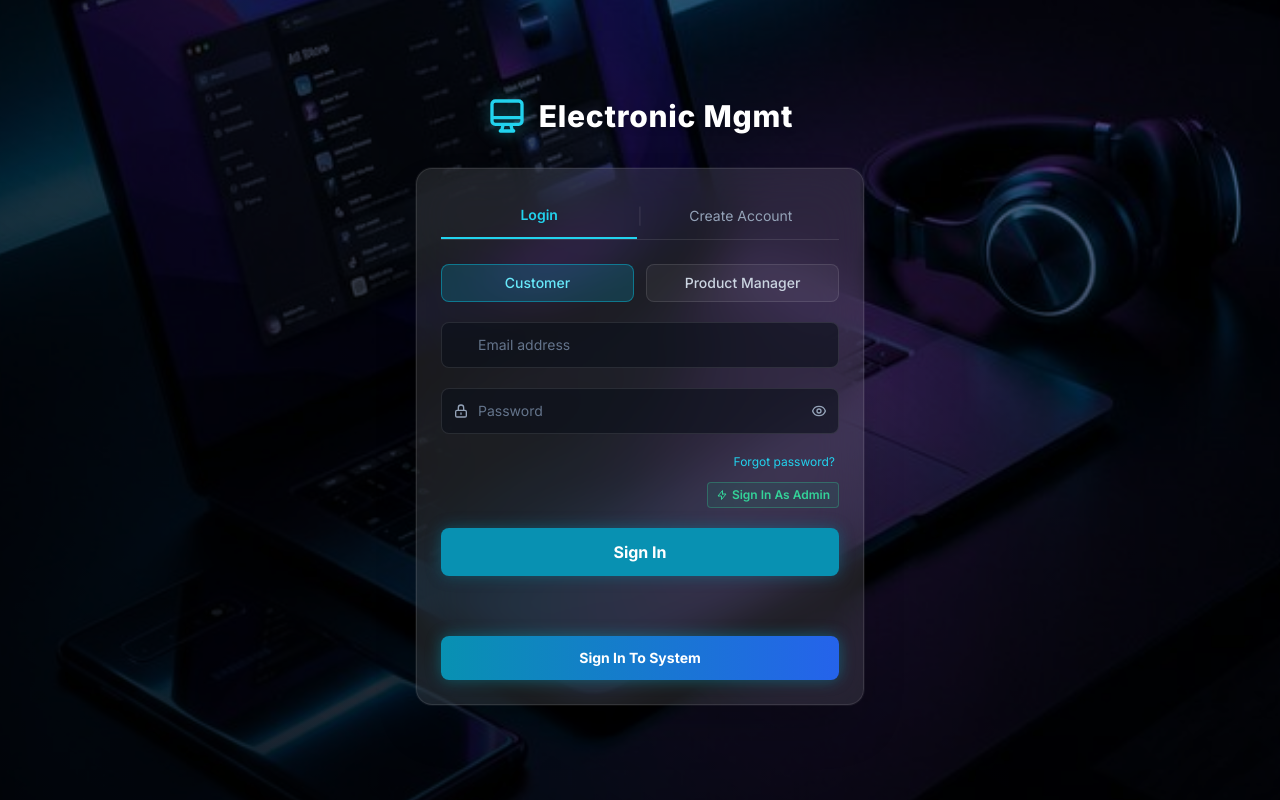
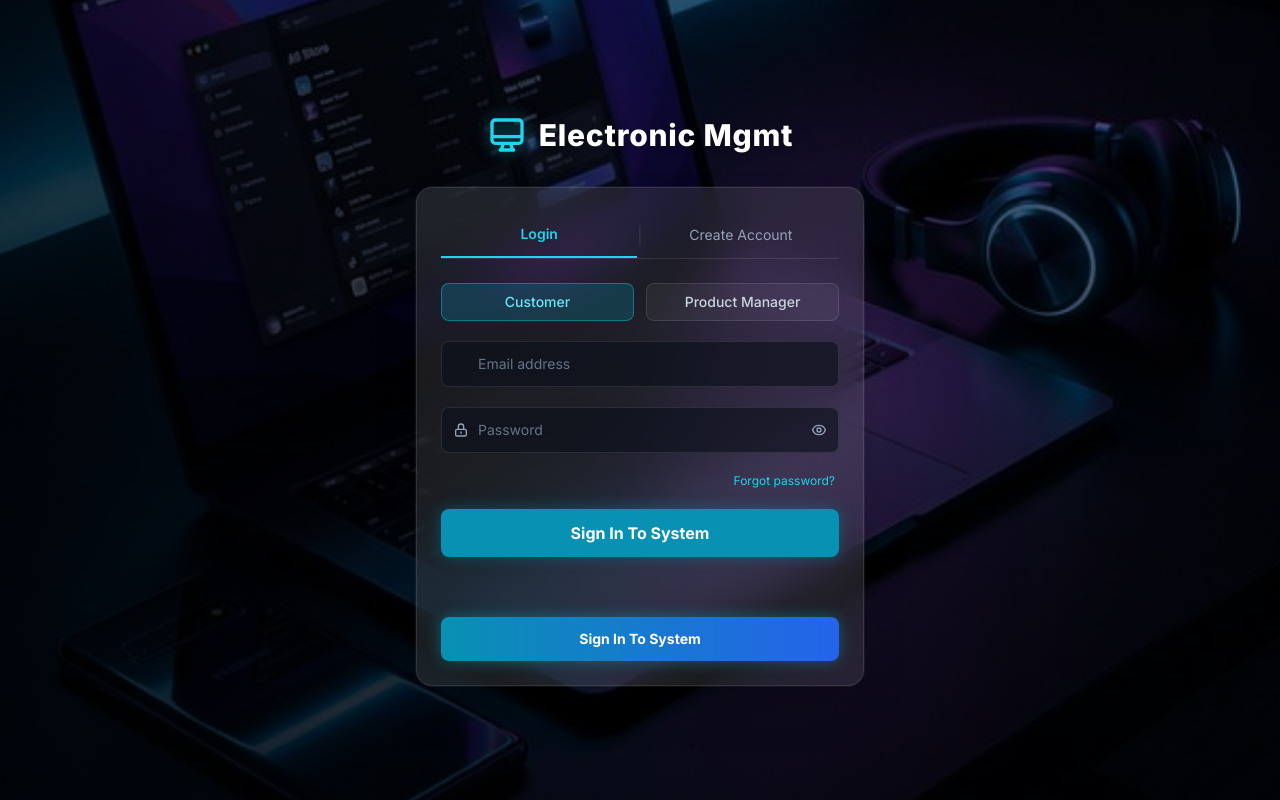
Before and after one commit to hervendacyayisenga/Electronic-management-system, a Vue app: page /login in a window 1280 px wide. Built offline with nearby package versions, Linux system fonts and the light colour scheme.

Commit message:
style: simplify login form buttons

```diff
--- a/src/views/SignIn.vue
+++ b/src/views/SignIn.vue
@@ -211,11 +211,6 @@ function switchTab(tab) {
 
             <div class="flex flex-col items-end gap-3 mt-2">
               <button @click="switchTab('forgot')" type="button" class="text-xs text-cyan-400 hover:text-cyan-300 hover:underline focus:outline-none focus:ring-2 focus:ring-cyan-500 rounded px-1 transition-colors">Forgot password?</button>
-
-              <button @click="loginAsAdmin" type="button" class="text-xs text-emerald-400 border border-emerald-400/30 bg-emerald-500/10 hover:bg-emerald-500/20 hover:text-emerald-300 focus:outline-none focus:ring-2 focus:ring-emerald-500 rounded px-2 py-1 transition-colors flex items-center gap-1 font-semibold group w-fit">
-                <svg class="w-3 h-3 group-hover:scale-110 transition-transform" fill="none" viewBox="0 0 24 24" stroke="currentColor"><path stroke-linecap="round" stroke-linejoin="round" stroke-width="2" d="M13 10V3L4 14h7v7l9-11h-7z"/></svg>
-                Sign In As Admin
-              </button>
             </div>
           </div>
 
@@ -225,7 +220,7 @@ function switchTab(tab) {
               <circle class="opacity-25" cx="12" cy="12" r="10" stroke="currentColor" stroke-width="4"></circle>
               <path class="opacity-75" fill="currentColor" d="M4 12a8 8 0 018-8V0C5.373 0 0 5.373 0 12h4zm2 5.291A7.962 7.962 0 014 12H0c0 3.042 1.135 5.824 3 7.938l3-2.647z"></path>
             </svg>
-            Sign In
+            Sign In To System
           </button>
 
           <div aria-live="polite" class="min-h-[20px]">
```
Also changed, not shown: 8 other files (tests, documents, lock files or other folders).
